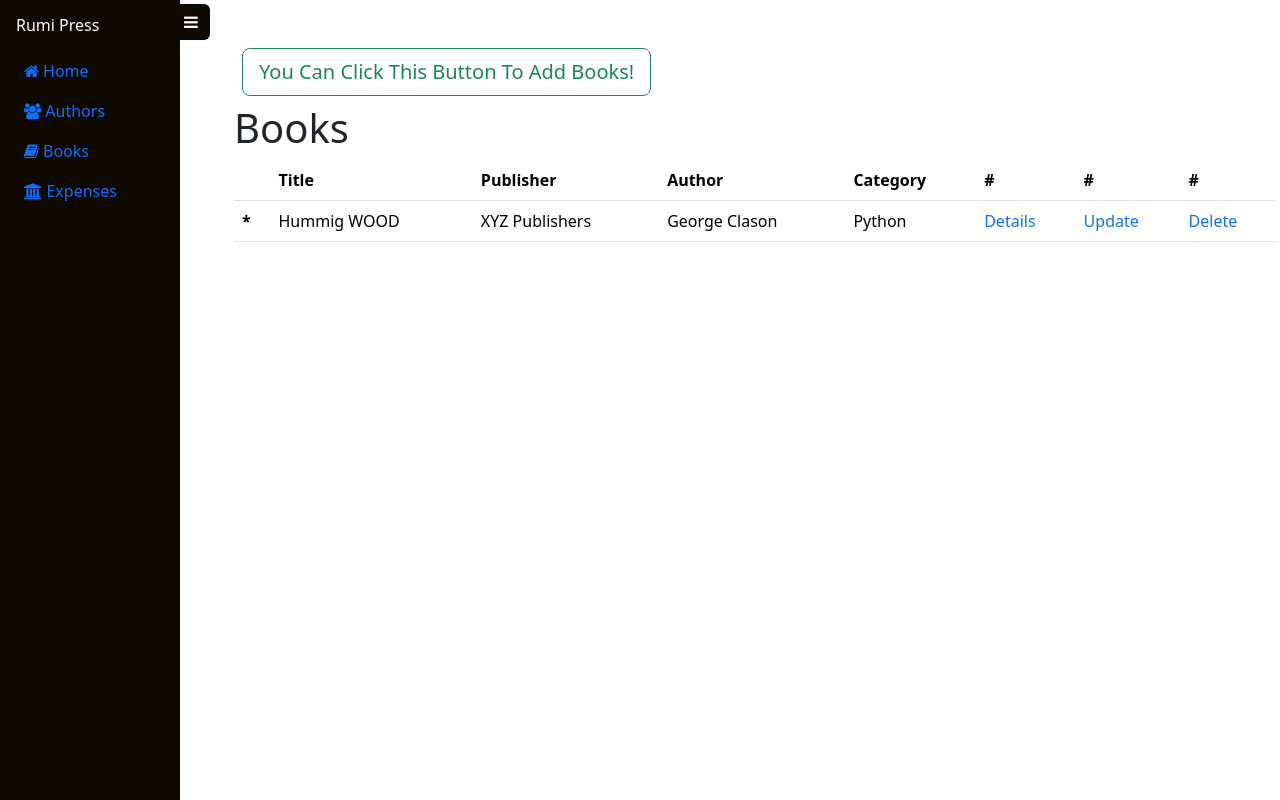
After one commit to Kiprotich-Code/Rumi-Press, a Django app: page /books/ in a window 1280 px wide. The commit adds this page. Run offline with Django 4.2, Linux system fonts and the light colour scheme; data comes from the database, SQL or seed files in the repository; both versions use the stored data as it was after the commit; parts of the project's set-up code (start-up, migrations or seed data) failed here and were passed over.

Commit message:
Expenses

```diff
--- a/source/main/admin.py
+++ b/source/main/admin.py
@@ -1,6 +1,10 @@
 from django.contrib import admin
 from django.contrib.auth.admin import UserAdmin
-from .models import Authors
+from .models import Authors, Books, Category, Publisher, Expense
 
 # Register your models here.
 admin.site.register(Authors)
+admin.site.register(Books)
+admin.site.register(Category)
+admin.site.register(Publisher)
+admin.site.register(Expense)
--- a/source/main/models.py
+++ b/source/main/models.py
@@ -1,4 +1,5 @@
 from django.db import models
+
 
 # Create your models here.
 class Authors(models.Model):
@@ -10,3 +11,34 @@ class Authors(models.Model):
 
     def __str__(self):
         return self.name
+
+class Category(models.Model):
+    name = models.CharField(max_length=50)
+    additional_info = models.TextField(max_length=250, blank=True)
+
+    def __str__(self):
+        return self.name
+
+
+class Publisher(models.Model):
+    pub_name = models.CharField(max_length=50)
+    bio = models.TextField(max_length=250, blank= True)
+
+    def __str__(self):
+        return self.pub_name
+
+
+class Books(models.Model):
+    book_id = models.IntegerField(primary_key=True, editable=True)
+    title = models.CharField(max_length=55)
+    subtitle = models.CharField(max_length=55)
+    authors = models.ForeignKey(Authors, on_delete=models.CASCADE)
+    publisher = models.ForeignKey(Publisher, on_delete=models.CASCADE, blank=True)
+    published_date = models.DateField()
+    category = models.ForeignKey(Category, on_delete=models.CASCADE, blank=True)
+
+
+class Expense(models.Model):
+    book = models.OneToOneField(Books, on_delete=models.CASCADE)
+    distribution_date = models.DateField()
+    distribution_expense = models.FloatField()
--- a/source/main/urls.py
+++ b/source/main/urls.py
@@ -4,9 +4,22 @@ from . import views
 urlpatterns = [
     path('', views.index, name='index'),
     path('home/', views.home, name='home'),
+
+    # Urls for authors
     path('authors/', views.AuthorsListView.as_view(), name='authors'),
     path('author_details/<int:pk>', views.AuthorsDetailView.as_view(), name='author_details'),
     path('add_authors/', views.add_authors, name='add_authors'),
     path('delete_author/<author_id>', views.delete_author, name='delete_author'),
     path('update_author/<author_id>', views.update_author, name='update_author'),
+
+    # Urls for books
+    path('books/', views.BooksListView.as_view(), name='books'),
+    path('book_details/<int:pk>', views.BooksDetailView.as_view(), name='book_details'),
+    path('add_books/', views.add_books, name='add_books'),
+    path('delete_book/<book_id>', views.delete_book, name='delete_book'),
+    path('update_book/<book_id>', views.update_book, name='update_book'),
+
+    # Urls for expenses
+    path('expenses/', views.ExpenseListView.as_view(), name='expenses'),
+    path('add_expense/', views.add_expense, name='add_expense'),
 ]
--- a/source/main/views.py
+++ b/source/main/views.py
@@ -1,7 +1,7 @@
 from django.shortcuts import render, redirect
 from django.views import generic
-from .models import Authors
-from .forms import AddAuthorForm
+from .models import *
+from .forms import *
 
 # Create your views here.
 def index(request):
@@ -10,6 +10,9 @@ def index(request):
 def home(request):
     return render(request, 'main/dashboard.html')
 
+#-------------------------------------------------------#
+#------------Views for Authors Model--------------------#
+#-------------------------------------------------------#
 class AuthorsListView(generic.ListView):
     model = Authors
     context_object_name = 'authors'
@@ -45,3 +48,67 @@ def update_author(request, author_id):
         return redirect('authors')
 
     return render(request, 'main/update_author.html', {'author': author, 'form': form})
+
+#-------------------------------------------------------#
+#------------Views for Books Model----------------------#
+#-------------------------------------------------------#
+class BooksListView(generic.ListView):
+    model = Books
+    context_object_name = 'books'
+    template_name = 'main/books.html'
+
+
+class BooksDetailView(generic.DetailView):
+    model = Books
+    template_name = 'main/book_details.html'
+    context_object_name = 'books'
+
+def add_books(request):
+    form = AddBookForm
+    if request.method == 'POST':
+        form = AddBookForm(request.POST)
+        if form.is_valid():
+            form.save()
+            return redirect('books')
+
+    context = {'form': form}
+    return render(request, 'main/add_book.html', context)
+
+
+def delete_book(request, book_id):
+    author = Books.objects.get(pk=book_id)
+    author.delete()
+    return redirect('books')
+
+def update_book(request, book_id):
+    book = Books.objects.get(pk=book_id)
+    form = AddBookForm(request.POST or None, instance=book)
+    if form.is_valid():
+        form.save()
+        return redirect('books')
+
+    return render(request, 'main/update_book.html', {'book': book, 'form': form})
+
+#-------------------------------------------------------#
+#------------Views for Expense Model--------------------#
+#-------------------------------------------------------#
+class ExpenseListView(generic.ListView):
+    model = Expense
+    context_object_name = 'expenses'
+    template_name = 'main/expenses.html'
+
+def add_expense(request):
+    form = AddExpenseForm
+    if request.method == 'POST':
+        form = AddExpenseForm(request.POST)
+        if form.is_valid():
+            form.save()
+            return redirect('expenses')
+
+    context = {'form': form}
+    return render(request, 'main/add_expense.html', context)
+
+
+#-------------------------------------------------------#
+#------------Views for Publisher Model------------------#
+#-------------------------------------------------------#
--- a/source/templates/main/author_details.html
+++ b/source/templates/main/author_details.html
@@ -30,4 +30,4 @@
                 <p>{{author.bio}}</p>
             </div>
         </div>
-        {% endblock %}
+{% endblock %}
--- /dev/null
+++ b/source/templates/main/books.html
@@ -0,0 +1,41 @@
+{% extends './dashboard.html'%}
+
+{% block content %}
+<div class="container-fluid p-2">
+  <a type="button" class="btn btn-outline-success btn-lg btn-block" href="{%url 'add_books'%}">You Can Click This Button To Add Books!</a>
+</div>
+
+<h1>Books</h1>
+{% if books %}
+<table class="table">
+  <thead class="thead-dark">
+    <tr>
+      <th scope="col"></th>
+      <th scope="col">Title</th>
+      <th scope="col">Publisher</th>
+      <th scope="col">Author</th>
+      <th scope="cole">Category</th>
+      <th scope="cole">#</th>
+      <th scope="cole">#</th>
+      <th scope="cole">#</th>
+    </tr>
+  </thead>
+  {% for book in books %}
+  <tbody>
+    <tr>
+      <th scope="row">*</th>
+      <td>{{book.title}}</td>
+      <td>{{book.publisher}}</td>
+      <td>{{book.authors}}</td>
+      <td>{{book.category}}</td>
+      <td><a href="{% url 'book_details' pk=book.pk %}">Details</a></td>
+      <td><a href="{% url 'update_book' book.book_id%}">Update</a></td>
+      <td><a href="{% url 'delete_book' book.book_id%}">Delete</a></td>
+    </tr>
+  </tbody>
+  {% endfor %}
+</table>
+{% else %}
+<p>There are no books available.</p>
+{% endif %}
+{% endblock %}
--- a/source/templates/main/dashboard.html
+++ b/source/templates/main/dashboard.html
@@ -27,10 +27,10 @@
                 <span class="mx-2"><i class="fa fa-users" aria-hidden="true"></i><a href="{% url 'authors'%}"> Authors</a></span>
             </li>
             <li href="#" class="nav-link">
-                <span class="mx-2"><i class="fa fa-book" aria-hidden="true"></i> Books</span>
+                <span class="mx-2"><i class="fa fa-book" aria-hidden="true"></i><a href="{% url 'books'%}"> Books</a></span>
             </li>
             <li href="#" class="nav-link">
-                <span class="mx-2"><i class="fa fa-university" aria-hidden="true"></i>  Expenses</span>
+                <span class="mx-2"><i class="fa fa-university" aria-hidden="true"></i>  <a href="{% url 'expenses'%}"> Expenses</a></span>
             </li>
         </ul>
     </div>
```
Also changed, not shown: source/main/forms.py (+12 -1 lines), source/templates/main/add_book.html (added, +10 -0 lines), source/templates/main/add_expense.html (added, +10 -0 lines), source/templates/main/book_details.html (added, +35 -0 lines), source/templates/main/expenses.html (added, +33 -0 lines), source/templates/main/update_book.html (added, +11 -0 lines), source/db.sqlite3, source/main/migrations/0004_books_category_publisher_expense_books_category_and_more.py (added), source/main/migrations/0005_alter_books_category_alter_books_publisher.py (added), source/main/migrations/0006_alter_books_book_id.py (added), source/main/migrations/0007_alter_books_book_id_alter_expense_book.py (added).
